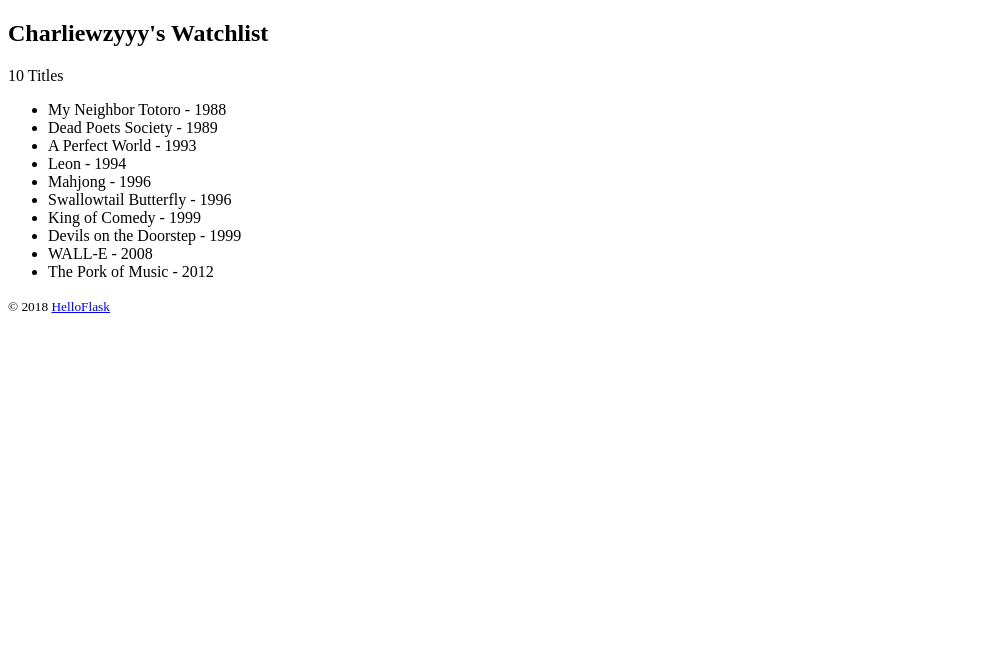
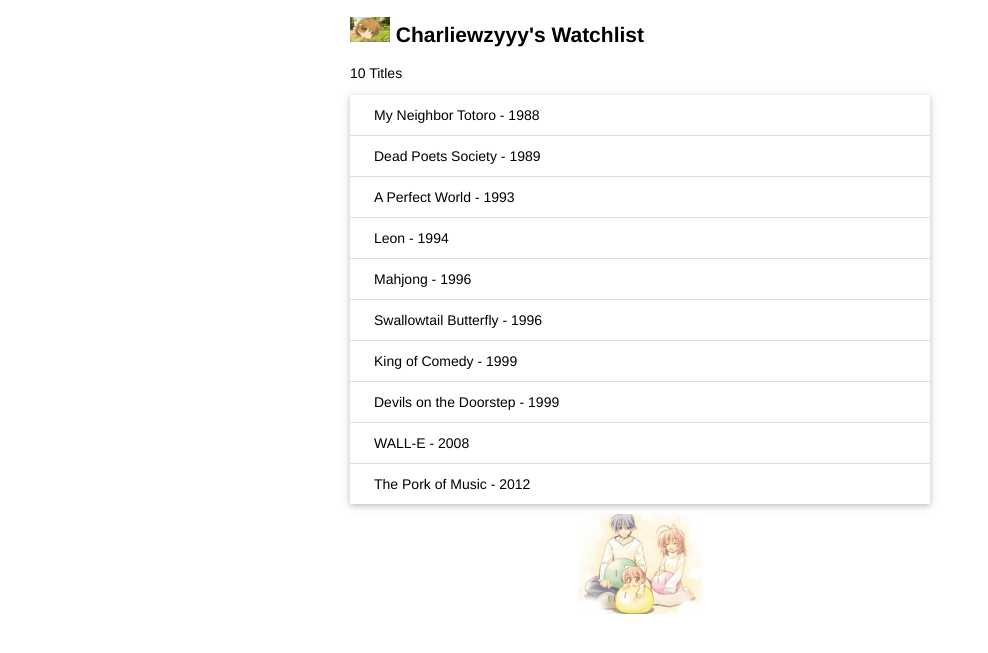
Before and after one commit to Charliewzyyy/watchlist, a Flask app: page / in a window 1280 px wide. Shown: the top 653 px of the page, without its empty margins (0-988 px from the left). Run offline with Flask 3, Linux system fonts and the light colour scheme.

Commit message:
Add static files

```diff
--- /dev/null
+++ b/static/style.css
@@ -0,0 +1,47 @@
+/* 页面整体 */
+body {
+    margin: auto;
+    max-width: 580px;
+    font-size: 14px;
+    font-family: Helvetica, Arial, sans-serif;
+}
+
+/* 页脚 */
+footer {
+    color: #888;
+    margin-top: 15px;
+    text-align: center;
+    padding: 10px;
+}
+
+/* 头像 */
+.avatar {
+    width: 40px;
+}
+
+/* 电影列表 */
+.movie-list {
+    list-style-type: none;
+    padding: 0;
+    margin-bottom: 10px;
+    box-shadow: 0 2px 5px 0 rgba(0, 0, 0, 0.16), 0 2px 10px 0 rgba(0, 0, 0, 0.12);
+}
+
+.movie-list li {
+    padding: 12px 24px;
+    border-bottom: 1px solid #ddd;
+}
+
+.movie-list li:last-child {
+    border-bottom:none;
+}
+
+.movie-list li:hover {
+    background-color: #f8f9fa;
+}
+
+.clannad {
+    display: block;
+    margin: 0 auto;
+    height: 100px;
+}
--- a/templates/index.html
+++ b/templates/index.html
@@ -3,12 +3,19 @@
 <head>
     <meta charset="UTF-8">
     <title>{{ name }}'s Watchlist</title>
+    <link rel="icon" href="{{ url_for('static', filename='favicon.jpg') }}">
+    {# 添加网站头像 #}
+    <link rel="stylesheet" href="{{ url_for('static', filename='style.css') }}" type="text/css">
+    {# 引入 CSS 文件 #}
 </head>
 <body>
-    <h2>{{ name }}'s Watchlist</h2>
+    <h2>
+        <img alt="Avatar" class="avatar" src="{{ url_for('static', filename='images/avatar(2).jpg') }}">
+        {{ name }}'s Watchlist
+    </h2>
     {# 使用 length 过滤器获取 movies 变量的长度 #}
     <p>{{ movies|length }} Titles</p>
-    <ul>
+    <ul class="movie-list">
         {% for movie in movies %}
         {# 迭代 movies 变量 #}
         <li>{{ movie.title }} - {{ movie.year }}</li>
@@ -16,8 +23,9 @@
         {% endfor %}
         {# 使用 endfor 标签结束 for 语句 #}
     </ul>
-    <footer>
-        <small>&copy; 2018 <a href="http://helloflask.com/tutorial">HelloFlask</a></small>
-    </footer>
+    <img alt="Walking Totoro" class="clannad" src="{{ url_for('static', filename='images/clannad.jpg') }}">
+<!--    <footer>-->
+<!--        <small>&copy; 2018 <a href="http://helloflask.com/tutorial">HelloFlask</a></small>-->
+<!--    </footer>-->
 </body>
 </html>
```
Also changed, not shown: static/favicon.jpg (added), static/images/avatar(2).jpg (added), static/images/avatar.jpg (added), static/images/clannad.jpg (added), 1 other file.
